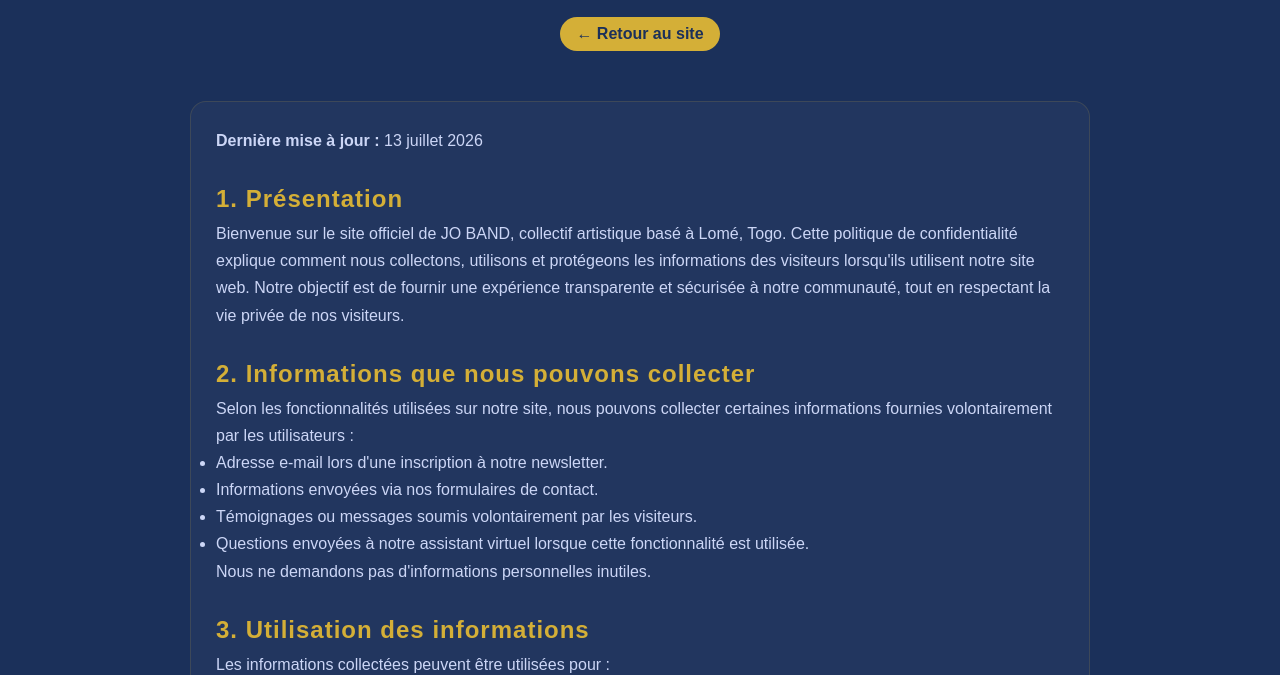
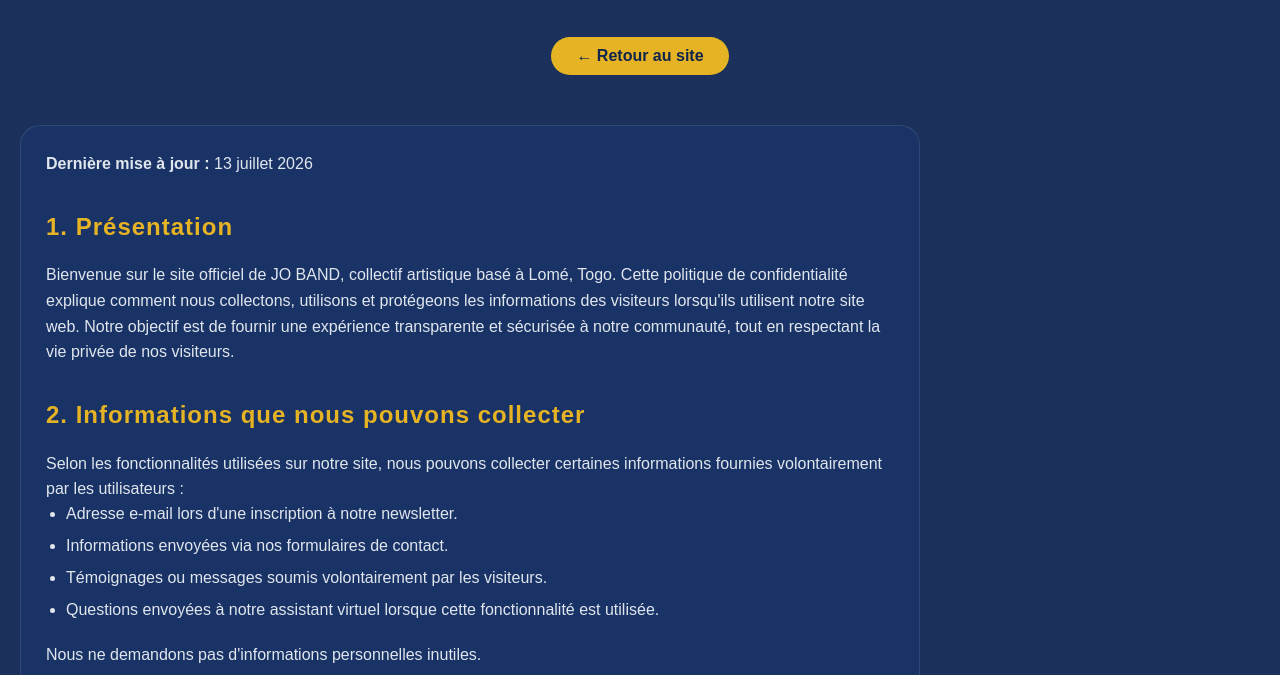
Before and after one commit to DJPADESCO/jo-band-site, a website: page privacy_policy.html in a window 1280 px wide. Shown: the part 66-741 px from the top of the page. Drawn offline with Linux system fonts and the light colour scheme.

Commit message:
Update style.css

```diff
--- a/style.css
+++ b/style.css
@@ -1097,3 +1097,82 @@
 .form-privacy-note a:hover {
     opacity: 0.8;
 }
+
+/* Styles généraux de la page légale */
+body {
+    background-color: #0f254e; /* Bleu foncé de l'arrière-plan */
+    color: #ffffff; /* Texte général en blanc */
+    font-family: sans-serif;
+    margin: 0;
+    padding: 0;
+}
+
+/* En-tête et titre principal */
+header {
+    text-align: center;
+    padding: 30px 20px 10px 20px;
+}
+
+header h1 {
+    color: #e5b323; /* Couleur jaune or du titre */
+    font-size: 2.2rem;
+    margin-bottom: 20px;
+}
+
+/* Bouton Retour au site */
+.legal-back {
+    display: inline-block;
+    background-color: #e5b323; /* Fond jaune */
+    color: #0f254e; /* Texte bleu foncé */
+    text-decoration: none;
+    padding: 10px 25px;
+    border-radius: 25px; /* Bords très arrondis comme sur l'image */
+    font-weight: bold;
+    font-size: 1rem;
+}
+
+/* Conteneur principal (la carte centrale) */
+.legal-page {
+    background-color: #1a3366; /* Bleu légèrement plus clair pour la carte */
+    margin: 20px;
+    padding: 25px;
+    border-radius: 20px; /* Coins arrondis du cadre principal */
+    border: 1px solid rgba(255, 255, 255, 0.1);
+}
+
+.legal-page p {
+    line-height: 1.6;
+    font-size: 1rem;
+    color: #e0e6ed; /* Blanc cassé pour une lecture confortable */
+}
+
+/* Titres des sections (1. Présentation, etc.) */
+.legal-page h2 {
+    color: #e5b323; /* Titres de sections en jaune or */
+    font-size: 1.5rem;
+    margin-top: 30px;
+    margin-bottom: 15px;
+}
+
+/* Listes à puces */
+.legal-page ul {
+    padding-left: 20px;
+    margin-bottom: 20px;
+}
+
+.legal-page li {
+    margin-bottom: 8px;
+    line-height: 1.5;
+    color: #e0e6ed;
+}
+
+/* Styles pour tous les liens cliquables (Emails, WhatsApp, Téléphone) */
+.legal-page a {
+    color: #e5b323; /* Liens en jaune or pour qu'ils ressortent */
+    text-decoration: underline;
+    font-weight: bold;
+}
+
+.legal-page a:hover {
+    color: #ffffff; /* Le lien devient blanc au survol */
+}
```
